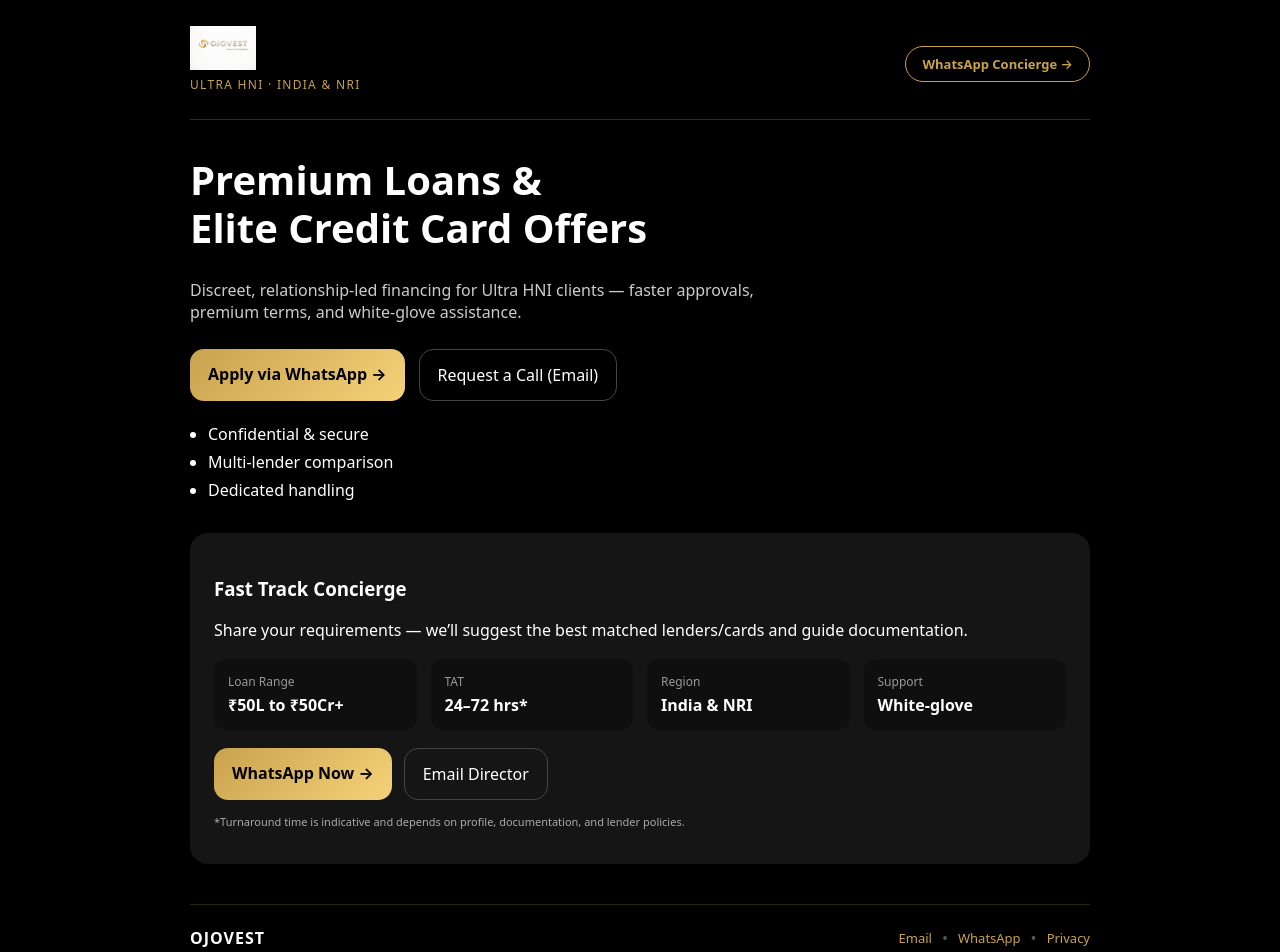
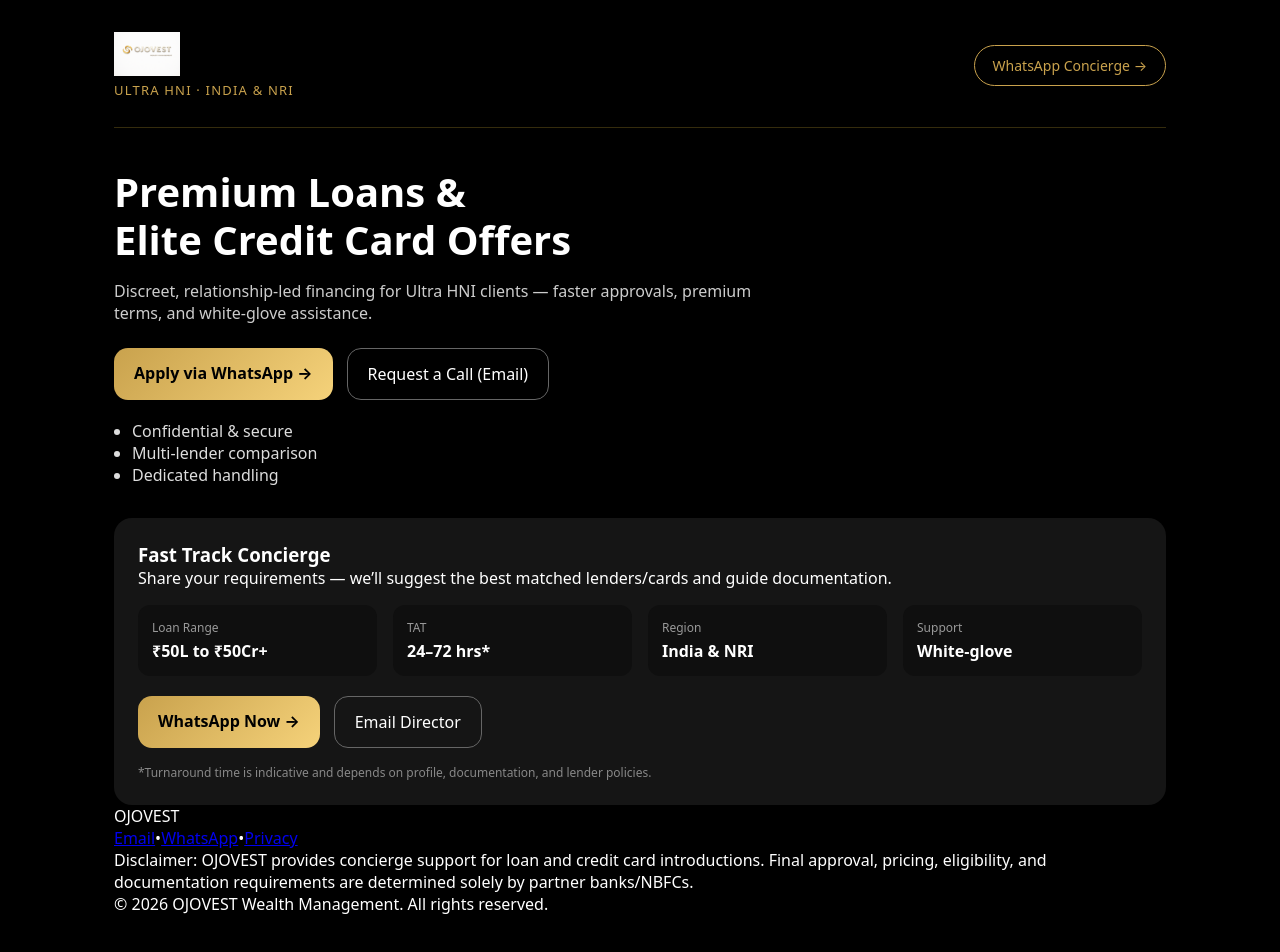
Before and after one commit to ojovest/ojovest, a Next.js app: page / in a window 1280 px wide. Shown: the top 952 px of the page. Built offline with nearby package versions, Linux system fonts and the light colour scheme.

Commit message:
Update globals.css

```diff
--- a/app/globals.css
+++ b/app/globals.css
@@ -1,132 +1,128 @@
-/* ===== Base ===== */
+* {
+  box-sizing: border-box;
+  margin: 0;
+  padding: 0;
+}
+
+html,
 body {
   background: #000;
   color: #fff;
-  font-family: system-ui, -apple-system, sans-serif;
-  margin: 0;
+  font-family: system-ui, -apple-system, BlinkMacSystemFont, sans-serif;
 }
 
+/* Main container */
 .container {
-  max-width: 900px;
+  max-width: 1100px;
   margin: 0 auto;
-  padding: 0 22px 40px;
+  padding: 32px 24px 80px;
 }
 
-/* ===== Header ===== */
+/* ===== HEADER ===== */
 .header {
   display: flex;
   flex-direction: column;
   align-items: center;
   gap: 10px;
-  padding: 26px 0;
+  padding-bottom: 28px;
   border-bottom: 1px solid rgba(212, 175, 55, 0.25);
   text-align: center;
 }
 
-.headerLeft {
-  display: flex;
-  flex-direction: column;
-  align-items: center;
-  gap: 6px;
-}
-
-.logo {
-  height: 44px;
-  max-width: 220px;
-}
-
-.subtitle {
-  font-size: 12px;
-  letter-spacing: 1.3px;
-  text-transform: uppercase;
-  color: #c9a24d;
-}
-
-.header-cta {
-  margin-top: 8px;
-  padding: 8px 16px;
-  border-radius: 999px;
-  border: 1px solid #c9a24d;
-  color: #c9a24d;
-  text-decoration: none;
-  font-size: 13px;
-  font-weight: 600;
-}
-
-/* Desktop header */
 @media (min-width: 900px) {
   .header {
     flex-direction: row;
     justify-content: space-between;
     text-align: left;
   }
-
-  .headerLeft {
-    align-items: flex-start;
-  }
 }
 
-/* ===== Hero ===== */
+.logo {
+  height: 44px;
+  width: auto;
+}
+
+.subtitle {
+  font-size: 13px;
+  letter-spacing: 1.2px;
+  text-transform: uppercase;
+  color: #c9a24d;
+}
+
+/* Header CTA */
+.header-cta {
+  padding: 10px 18px;
+  border-radius: 999px;
+  border: 1px solid #c9a24d;
+  color: #c9a24d;
+  text-decoration: none;
+  font-size: 14px;
+  transition: all 0.25s ease;
+}
+
+.header-cta:hover {
+  background: #c9a24d;
+  color: #000;
+}
+
+/* ===== HERO ===== */
 .heroTitle {
-  margin-top: 36px;
   font-size: 40px;
   line-height: 1.2;
+  margin-top: 40px;
 }
 
 .heroDesc {
-  margin-top: 14px;
+  margin-top: 16px;
   color: #ccc;
-  max-width: 600px;
+  max-width: 640px;
 }
 
-/* ===== CTAs ===== */
+/* CTA row */
 .ctaRow {
   display: flex;
   gap: 14px;
-  margin-top: 26px;
+  margin-top: 24px;
   flex-wrap: wrap;
 }
 
-.cta {
+a.cta {
   background: linear-gradient(135deg, #c9a24d, #f5d27a);
   color: #000;
-  padding: 14px 18px;
+  padding: 14px 20px;
   border-radius: 14px;
   font-weight: 700;
   text-decoration: none;
 }
 
-.ctaSecondary {
-  padding: 14px 18px;
+a.ctaSecondary {
+  border: 1px solid #666;
+  color: #fff;
+  padding: 14px 20px;
   border-radius: 14px;
-  border: 1px solid #444;
-  color: #fff;
   text-decoration: none;
 }
 
-/* ===== Trust ===== */
+/* Trust points */
 .trustList {
-  margin-top: 22px;
+  margin-top: 20px;
   padding-left: 18px;
+  color: #ddd;
 }
 
-.trustList li {
-  margin-bottom: 6px;
-}
-
-/* ===== Card ===== */
+/* ===== CARD ===== */
 .card {
-  margin-top: 32px;
   background: #151515;
   border-radius: 18px;
   padding: 24px;
+  margin-top: 32px;
 }
 
 .cardGrid {
-  margin-top: 18px;
   display: grid;
-  grid-template-columns: repeat(auto-fit, minmax(160px, 1fr));
-  gap: 14px;
+  grid-template-columns: repeat(auto-fit, minmax(220px, 1fr));
+  gap: 16px;
+  margin-top: 16px;
 }
 
 .cardItem {
@@ -142,66 +138,19 @@
 
 .cardValue {
   margin-top: 4px;
-  font-weight: 700;
+  font-weight: 600;
 }
 
+/* Card actions */
 .cardActions {
-  margin-top: 18px;
   display: flex;
-  gap: 12px;
+  gap: 14px;
+  margin-top: 20px;
   flex-wrap: wrap;
 }
 
 .finePrint {
-  margin-top: 14px;
-  font-size: 11px;
-  color: #aaa;
+  margin-top: 16px;
+  font-size: 12px;
+  color: #888;
 }
-
-/* ===== Footer ===== */
-.footer {
-  margin-top: 40px;
-  padding-top: 22px;
-  border-top: 1px solid rgba(212, 175, 55, 0.2);
-}
-
-.footerRow {
-  display: flex;
-  justify-content: space-between;
-  flex-wrap: wrap;
-  gap: 12px;
-}
-
-.footerBrand {
-  font-weight: 800;
-  letter-spacing: 1px;
-}
-
-.footerLinks {
-  display: flex;
-  gap: 10px;
-  align-items: center;
-}
-
-.footerLink {
-  color: #c9a24d;
-  font-size: 13px;
-  text-decoration: none;
-}
-
-.footerDot {
-  color: #555;
-}
-
-.footerDisclaimer {
-  margin-top: 14px;
-  font-size: 12px;
-  color: #bbb;
-  line-height: 1.5;
-}
-
-.footerCopyright {
-  margin-top: 8px;
-  font-size: 12px;
-  color: #777;
-}
```
